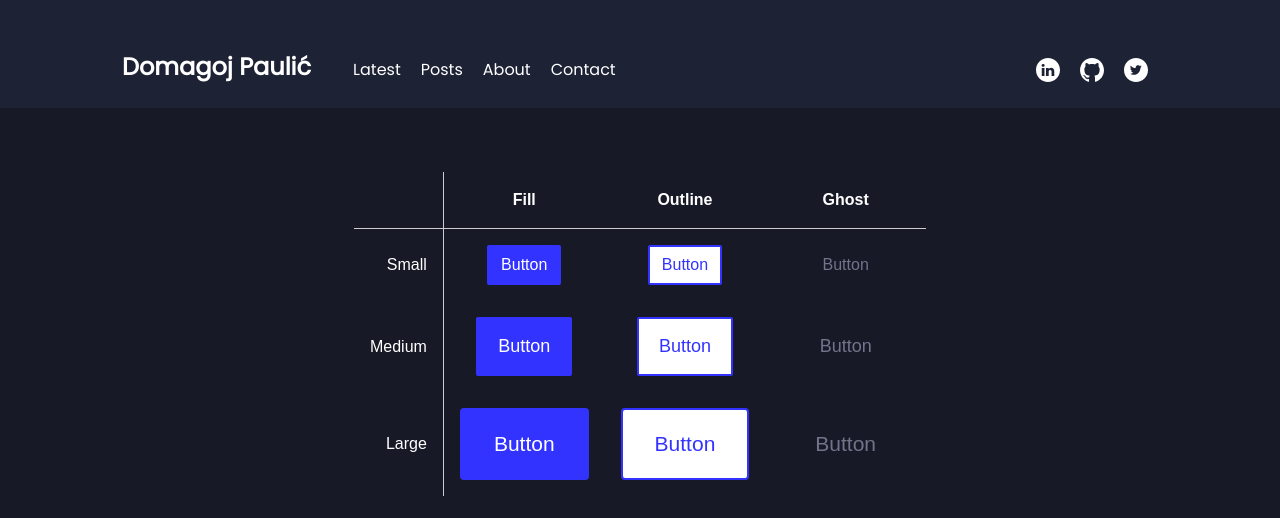
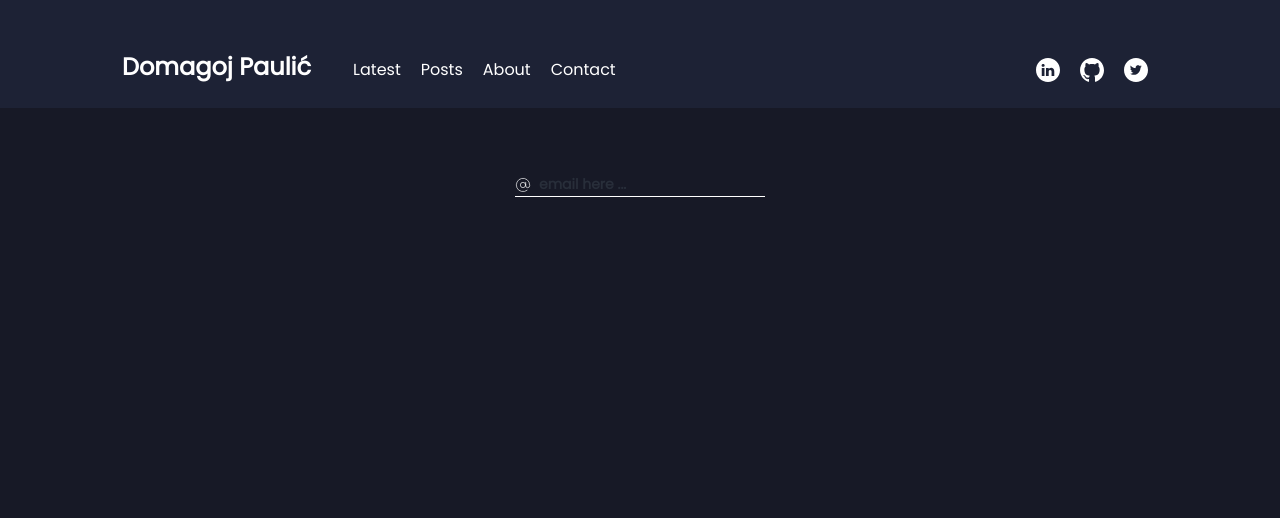
Before and after one commit to paulichdom/dom-blog, a Next.js app: page /contact in a window 1280 px wide. Shown: the top 518 px of the page. Built offline with nearby package versions, Linux system fonts and the light colour scheme.

Commit message:
add icon input component

```diff
--- /dev/null
+++ b/src/components/IconInput/IconInput.tsx
@@ -0,0 +1,102 @@
+import React from 'react';
+import styled from 'styled-components';
+import IconCluster from '../IconCluster/IconCluster';
+import { ColorPalette } from '@/styles/constants';
+
+type TextInputProps = {
+  label?: string;
+  icon: string;
+  width?: number;
+  size: 'small' | 'large';
+  [key: string]: any;
+};
+
+type InputStyles = {
+  [index in 'small' | 'large']: {
+    fontSize: number;
+    iconSize: number;
+    borderThickness: number;
+    height: number;
+  };
+};
+
+const STYLES: InputStyles = {
+  small: {
+    fontSize: 14,
+    iconSize: 16,
+    borderThickness: 1,
+    height: 24,
+  },
+  large: {
+    fontSize: 18,
+    iconSize: 24,
+    borderThickness: 2,
+    height: 36,
+  },
+};
+
+export default function IconInput({
+  label,
+  icon,
+  width = 250,
+  size,
+  ...delegated
+}: TextInputProps) {
+  const styles = STYLES[size];
+  return (
+    <Wrapper>
+      <IconWrapper
+        style={{ '--size': `${styles.iconSize}px` } as React.CSSProperties}
+      >
+        <IconCluster id={icon} size={styles.iconSize} />
+      </IconWrapper>
+      <TextInput
+        {...delegated}
+        style={
+          {
+            '--width': `${width}px`,
+            '--height': `${styles.height / 16}rem`,
+            '--borderThickness': `${styles.borderThickness}px`,
+            '--fontSize': `${styles.fontSize /16}rem`,
+          } as React.CSSProperties
+        }
+      />
+    </Wrapper>
+  );
+}
+
+const Wrapper = styled.label`
+  display: block;
+  position: relative;
+  color: ${ColorPalette.white};
+
+  &:hover {
+    color: gray;
+  }
+`;
+
+const IconWrapper = styled.div`
+  position: absolute;
+  top: 0;
+  bottom: 0;
+  margin: auto 0;
+  height: var(--size);
+`;
+
+const TextInput = styled.input`
+  width: var(--width);
+  height: var(--height);
+  font-size: var(--fontSize);
+  border: none;
+  background-color: inherit;
+  border-bottom: var(--borderThickness) solid ${ColorPalette.white};
+  padding-left: var(--height);
+  color: inherit;
+  outline-offset: 2px;
+  font-weight: 700;
+
+  &::placeholder {
+    font-size: 400;
+    color: ${ColorPalette.coolGray};
+  }
+`;
--- a/src/pages/contact/index.tsx
+++ b/src/pages/contact/index.tsx
@@ -1,11 +1,11 @@
-import ButtonTable from '@/components/Button/ButtonTable';
+import IconInput from '@/components/IconInput/IconInput';
 import React from 'react';
 import styled from 'styled-components';
 
 export default function Contact() {
   return (
     <Wrapper>
-      <ButtonTable />
+      <IconInput icon="at-sign" placeholder="email here ..." size="small" />
     </Wrapper>
   );
 }
```
Also changed, not shown: src/components/IconCluster/IconCluster.tsx (renamed from src/components/Icon/Icon.tsx, +4 -4 lines).
